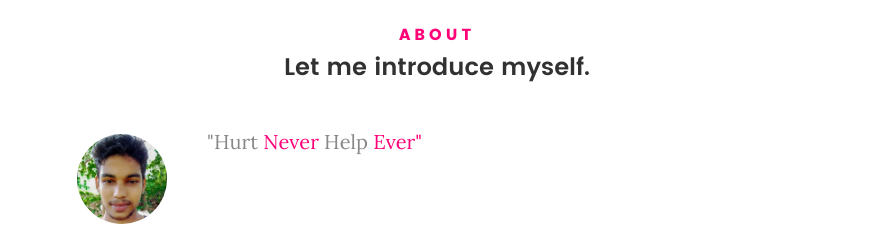
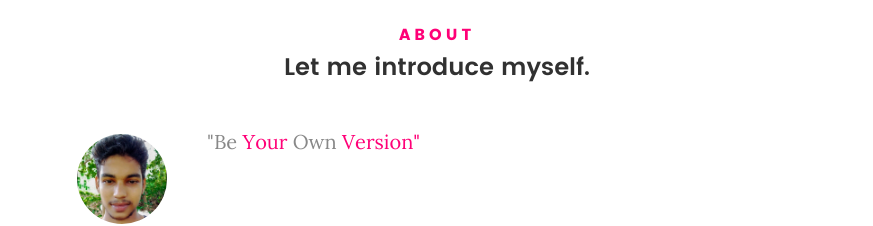
Before and after one commit to anujsshetty/anujsshetty.github.io, a plain HTML site: page index.html in a window 1280 px wide. Shown: the part 900-1126 px from the top of the page, without its empty margins (203-1076 px from the left). Drawn offline with Linux system fonts and the light colour scheme; files whose address does not match are found by name.

Commit message:
Update index.html

```diff
--- a/index.html
+++ b/index.html
@@ -106,7 +106,7 @@
 
    				<img src="images/anuj.jpeg" alt="Anuj Shetty Picture">
 
-   				<p class="lead">"Hurt <font color="#FF0077">Never</font> Help <font color="#FF0077">Ever"</font> </font></font></p>
+   				<p class="lead">"Be <font color="#FF0077">Your</font> Own <font color="#FF0077">Version"</font> </font></font></p>
    			</div>
 
    		</div>
```
